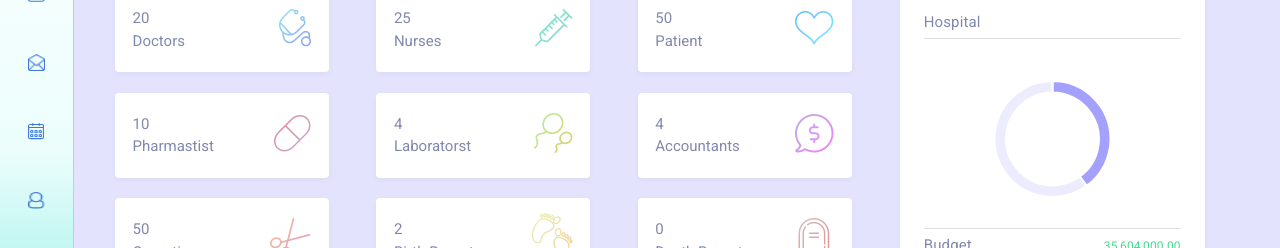
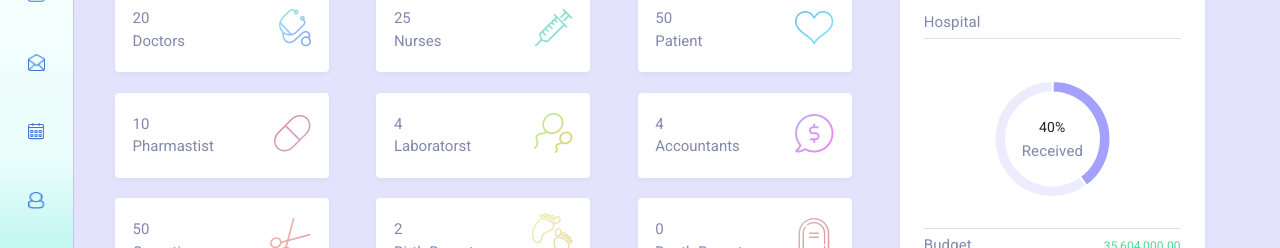
Before and after one commit to gyimyarsayar/doctor_spa, a React (Create React App) app: page / in a window 1280 px wide. Shown: the part 191-439 px from the top of the page. Built offline with nearby package versions, Linux system fonts and the light colour scheme.

Commit message:
create budget card

```diff
--- a/src/components/home/BudgetCard.jsx
+++ b/src/components/home/BudgetCard.jsx
@@ -22,6 +22,14 @@ const useStyles = makeStyles((theme) => ({
   count: {
     fontSize: 12,
     color: "#4AD991"
+  },
+  absolute: {
+    position: "absolute",
+    top: "50%",
+    left: "50%",
+    width: 61,
+    textAlign: "center",
+    transform: "translate(-50%, -40%)"
   }
 }));
 
@@ -53,7 +61,7 @@ const BudgetCard = ({ header, footer, count, percent }) => {
           </Typography>
           <Divider />
         </Grid>
-        <Grid item>
+        <Grid item style={{ position: "relative" }}>
           <Doughnut
             data={data}
             width={2}
@@ -64,6 +72,10 @@ const BudgetCard = ({ header, footer, count, percent }) => {
               maintainAspectRatio: true
             }}
           />
+          <Typography className={classes.absolute}>
+            <span style={{ fontSize: 14 }}>{percent}%</span>
+            <span className={classes.title}> Received</span>
+          </Typography>
         </Grid>
         <Grid item>
           <Divider />
```
